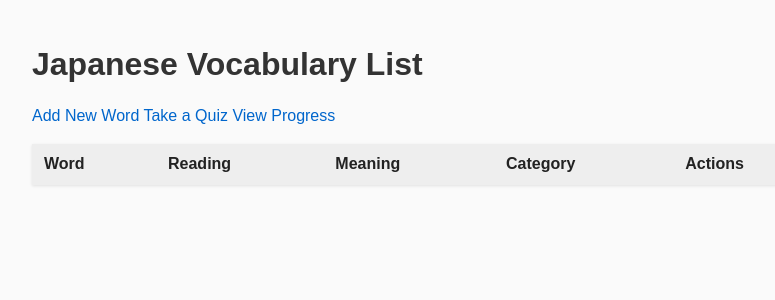
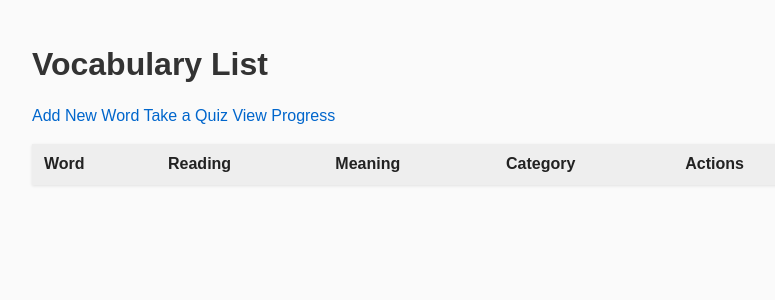
Before and after one commit to chlamcf/learnjapanese, a Flask app: page / in a window 1280 px wide. Shown: the top 300 px of the page, without its empty margins (208-983 px from the left). Run offline with Flask 3, Linux system fonts and the light colour scheme; data that the repository does not hold is empty.

Commit message:
modified index

```diff
--- a/templates/index.html
+++ b/templates/index.html
@@ -2,11 +2,11 @@
 <html lang="en">
 <head>
   <meta charset="UTF-8">
-  <title>Japanese Vocabulary List</title>
+  <title>learnjapanese</title>
   <link rel="stylesheet" href="{{ url_for('static', filename='style.css') }}">
 </head>
 <body>
-  <h1>Japanese Vocabulary List</h1>
+  <h1>Vocabulary List</h1>
 
   <p>
     <a href="{{ url_for('add_word') }}">Add New Word</a>
```
